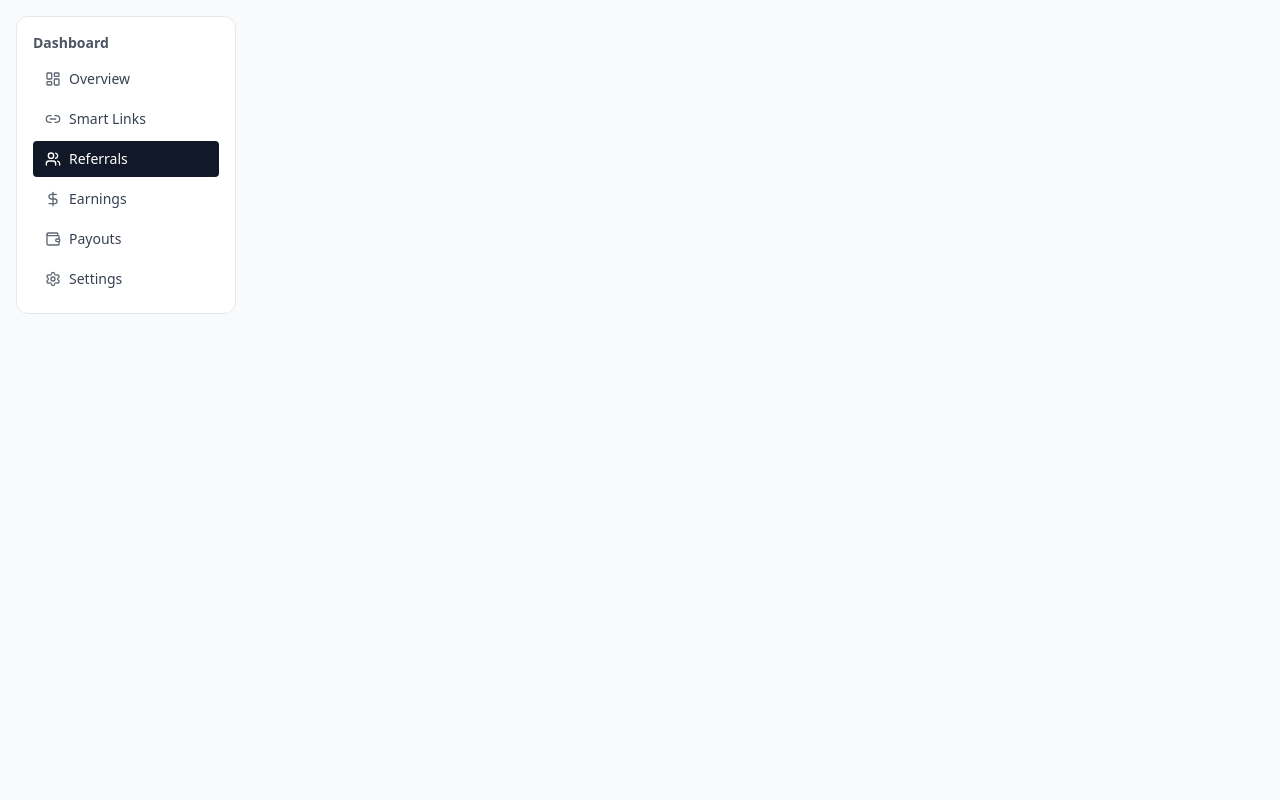
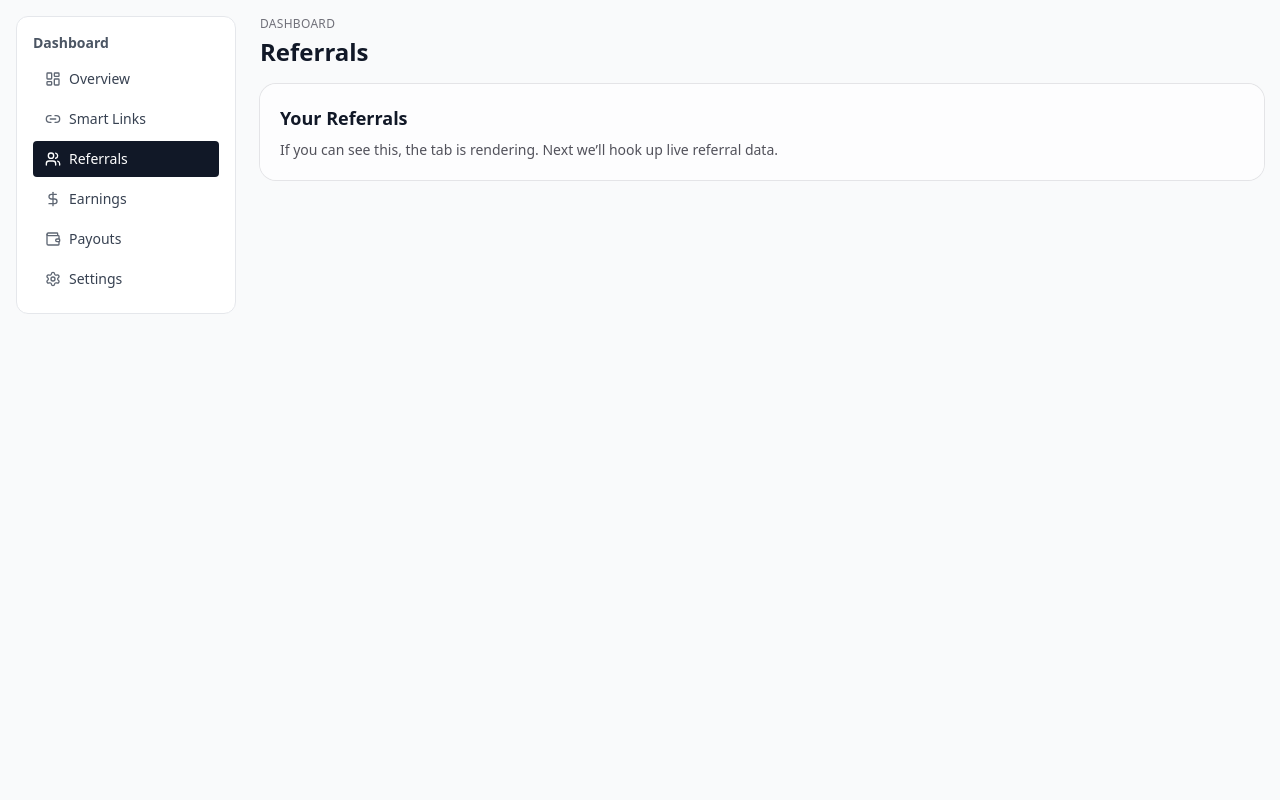
Before and after one commit to begintolern/Linkmint, a Next.js app: page /dashboard/referrals in a window 1280 px wide. Shown: the top 800 px of the page. Built offline with nearby package versions, Linux system fonts and the light colour scheme; no server answers; sample sign-in values are in the browser's storage.

Commit message:
fix(ui): loosen session typing and properly wire /dashboard/referrals to ReferralsTab

```diff
--- a/app/dashboard/referrals/page.tsx
+++ b/app/dashboard/referrals/page.tsx
@@ -1,29 +1,26 @@
 // app/dashboard/referrals/page.tsx
-import { getServerSession } from "next-auth/next"; // ✅ correct import for NextAuth v4
+import { redirect } from "next/navigation";
+import { getServerSession } from "next-auth/next";
 import { authOptions } from "@/lib/auth/options";
-import { redirect } from "next/navigation";
+import dynamic from "next/dynamic";
+
+const ReferralsTab = dynamic(() => import("@/components/dashboard/ReferralsTab"), { ssr: false });
 
 export default async function ReferralsDashboardPage() {
-  const session = await getServerSession(authOptions);
+  const session: any = await getServerSession(authOptions); // loosen typing
 
-  // If not logged in → send to login, then back here
-  if (!session) {
+  if (!session?.user?.email) {
     redirect("/login?next=/dashboard/referrals");
   }
 
-  // 🔻 KEEP everything you already had below, unchanged
   return (
-    <main className="mx-auto max-w-5xl px-6 py-12">
-      {/* ---- Your existing referral dashboard starts here ---- */}
+    <div className="space-y-4">
+      <div>
+        <div className="text-xs uppercase tracking-wide text-zinc-500">Dashboard</div>
+        <h1 className="text-2xl font-semibold mt-1">Referrals</h1>
+      </div>
 
-      {/* Example: if you had components like these, leave them as-is */}
-      {/* <ReferralSummary /> */}
-      {/* <ReferralInviteLink /> */}
-      {/* <ReferralBonuses /> */}
-      {/* <ReferralTable /> */}
-      {/* <ReferralFaq /> */}
-
-      {/* ---- End of your existing referral dashboard ---- */}
-    </main>
+      <ReferralsTab />
+    </div>
   );
 }
```
